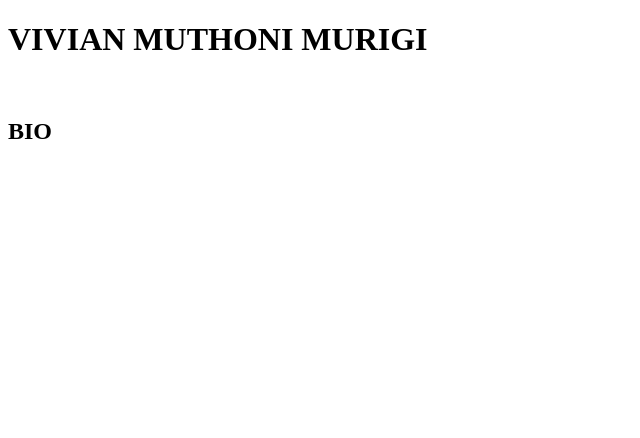
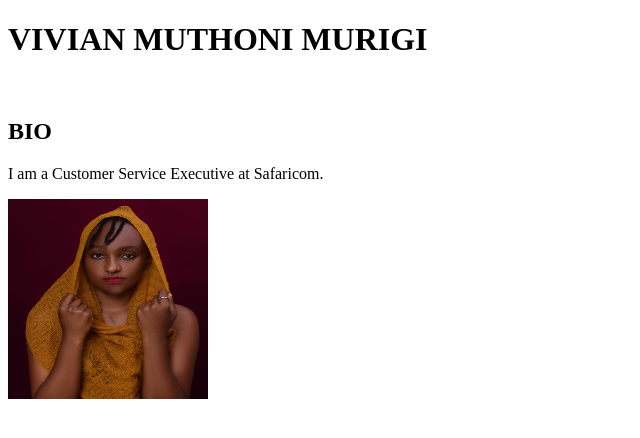
Before and after one commit to Vyvnn/-week-one-assignment, a plain HTML site: page index.html in a window 1280 px wide. Shown: the whole page, without its empty margins (0-640 px from the left). Drawn offline with Linux system fonts and the light colour scheme.

Commit message:
more notes and images added

```diff
--- a/index.html
+++ b/index.html
@@ -8,8 +8,13 @@
 </head>
 <H1>VIVIAN MUTHONI MURIGI </H1>
 <br>
-<div>
 <h2>BIO</h2>
+    <p>I am a Customer Service Executive at Safaricom.<p>
+<img src="images/vivian.JPG" alt="no images found" width="200" height="200">
+
+
+
+
 
 
 <body>
```
